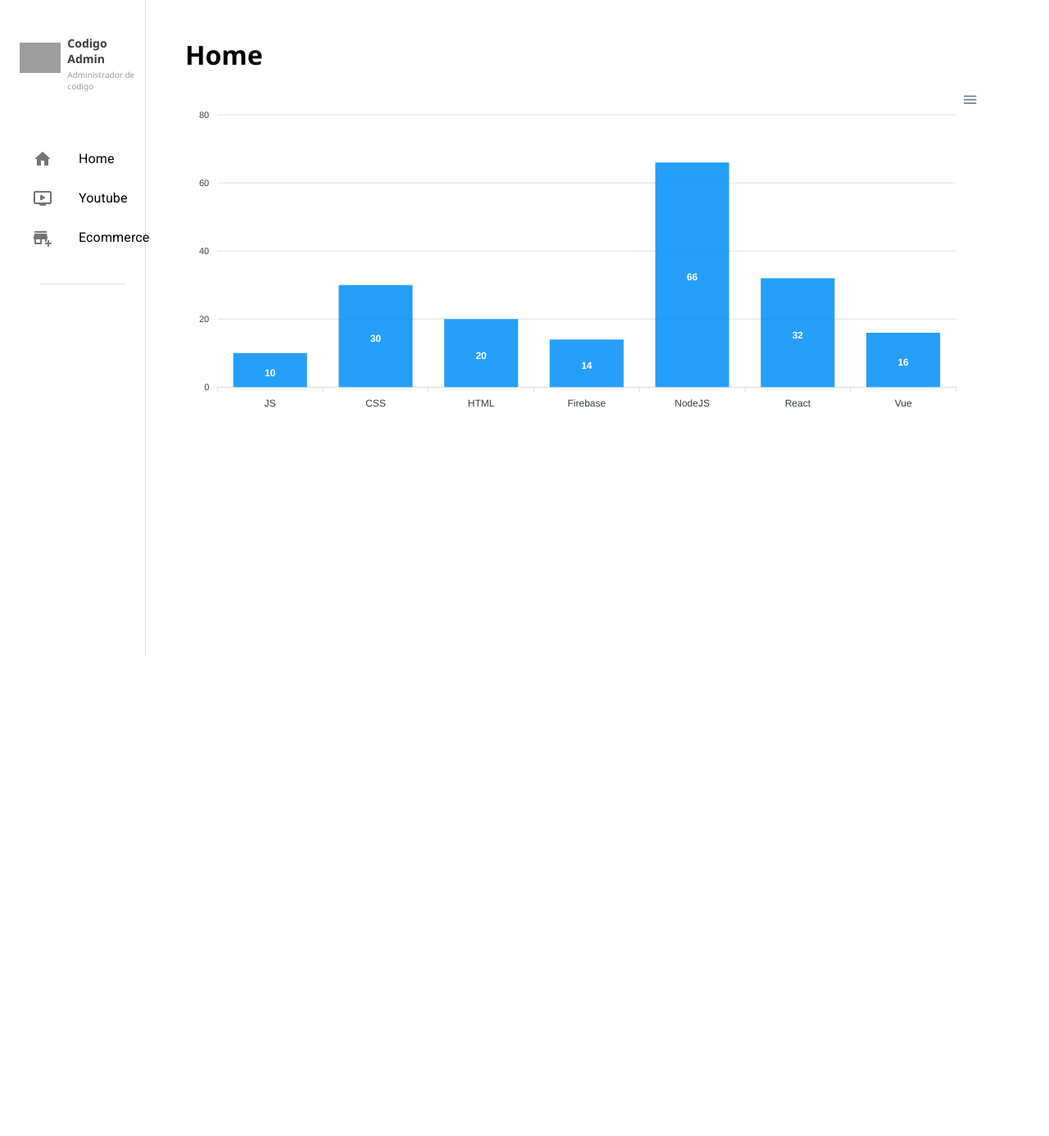
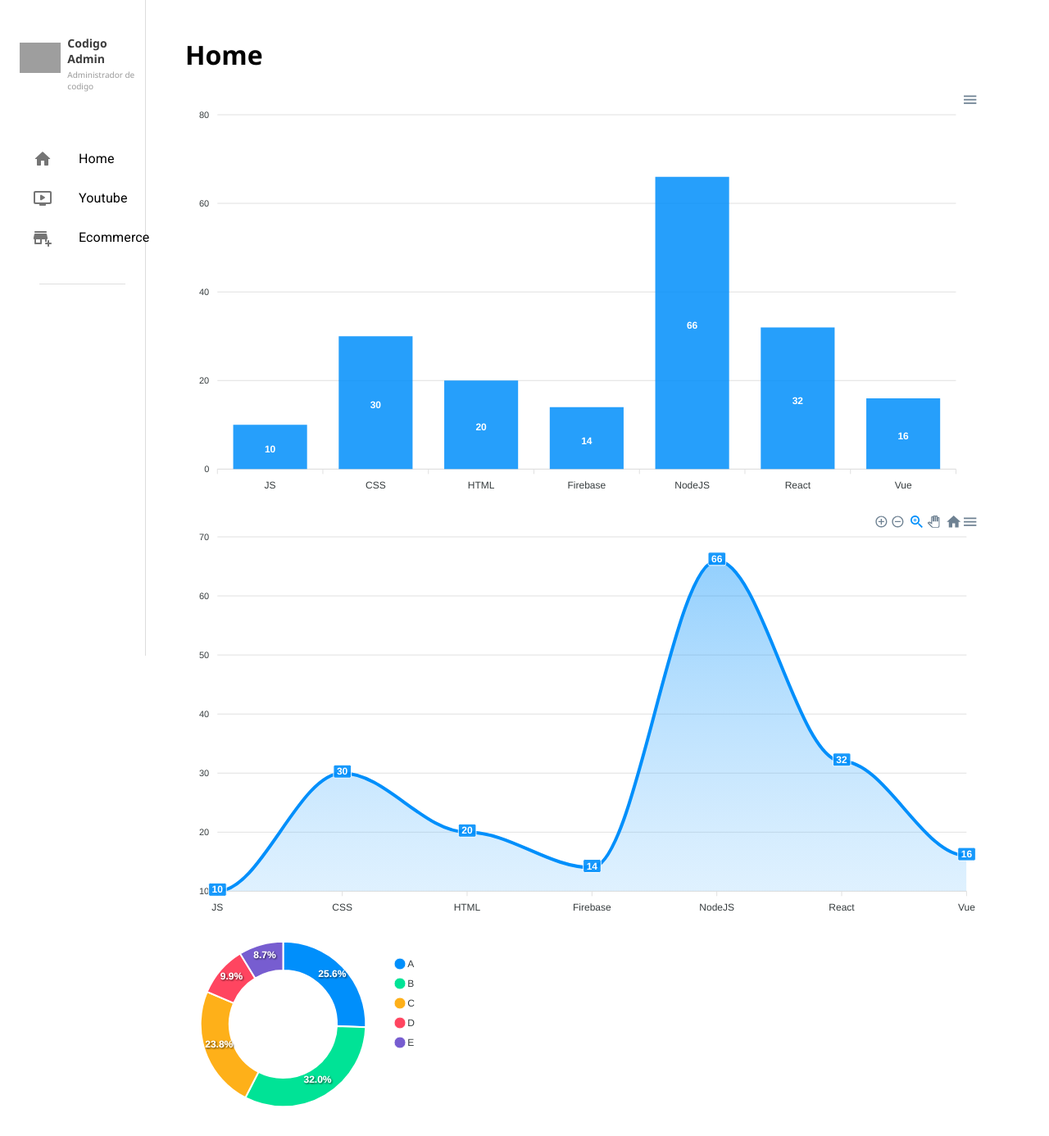
Before and after one commit to linder3hs/codigo13-react, a React (Create React App) app: page /home in a window 1280 px wide. Shown: the whole page at 82% size. Before the commit the page ends 824 px from the top, so only its background shows below. Built offline with nearby package versions, Linux system fonts and the light colour scheme; no server answers; sample sign-in values are in the browser's storage; grey boxes are pictures that could not be loaded.

Commit message:
add home chart

```diff
--- a/src/pages/Home/index.js
+++ b/src/pages/Home/index.js
@@ -15,6 +15,7 @@ const Home = () => {
       },
     },
   };
+
   return (
     <Container>
       <Grid>
@@ -23,7 +24,21 @@ const Home = () => {
           options={chartData.options}
           series={chartData.series}
           type="bar"
-          height={400}
+          height={500}
+        />
+        <Chart
+          options={chartData.options}
+          series={chartData.series}
+          type="area"
+          height={500}
+        />
+        <Chart
+          options={{
+            labels: ["A", "B", "C", "D", "E"],
+          }}
+          series={[44, 55, 41, 17, 15]}
+          type="donut"
+          width={300}
         />
       </Grid>
     </Container>
```
